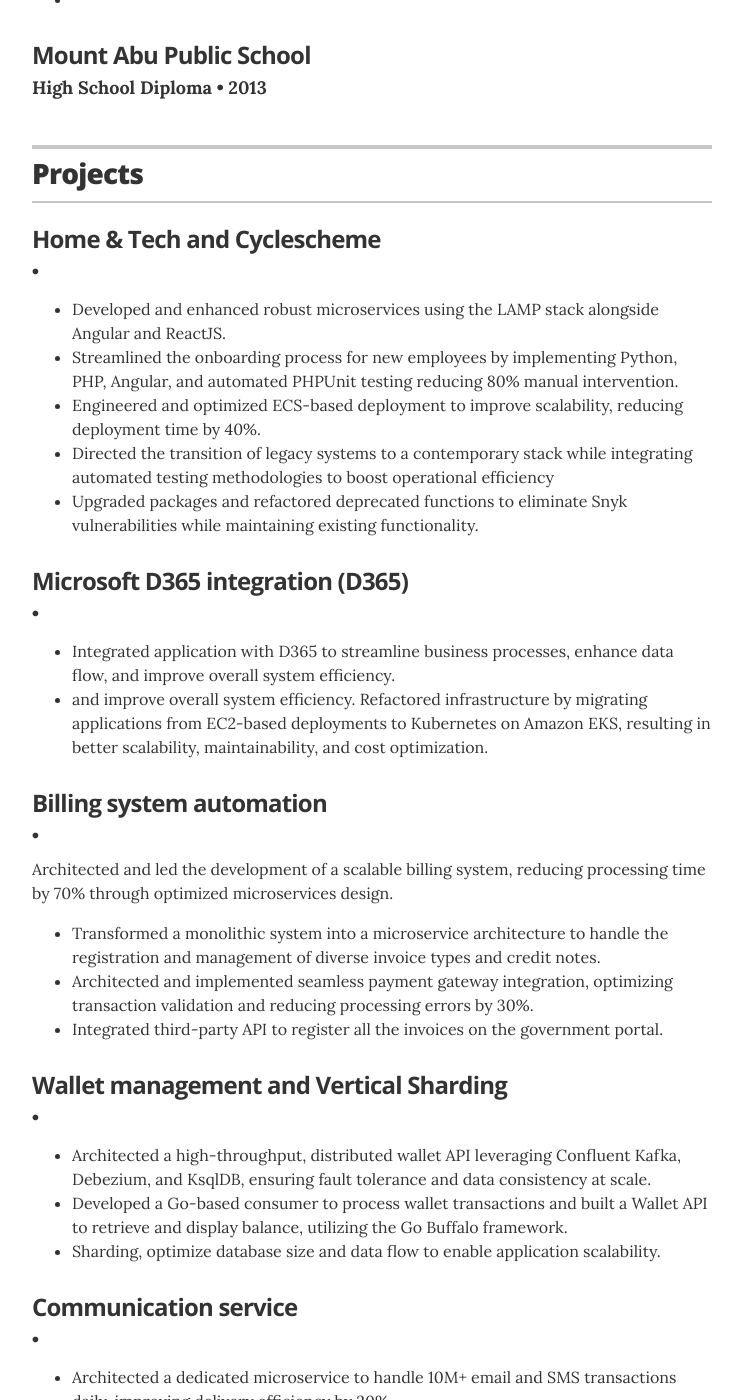
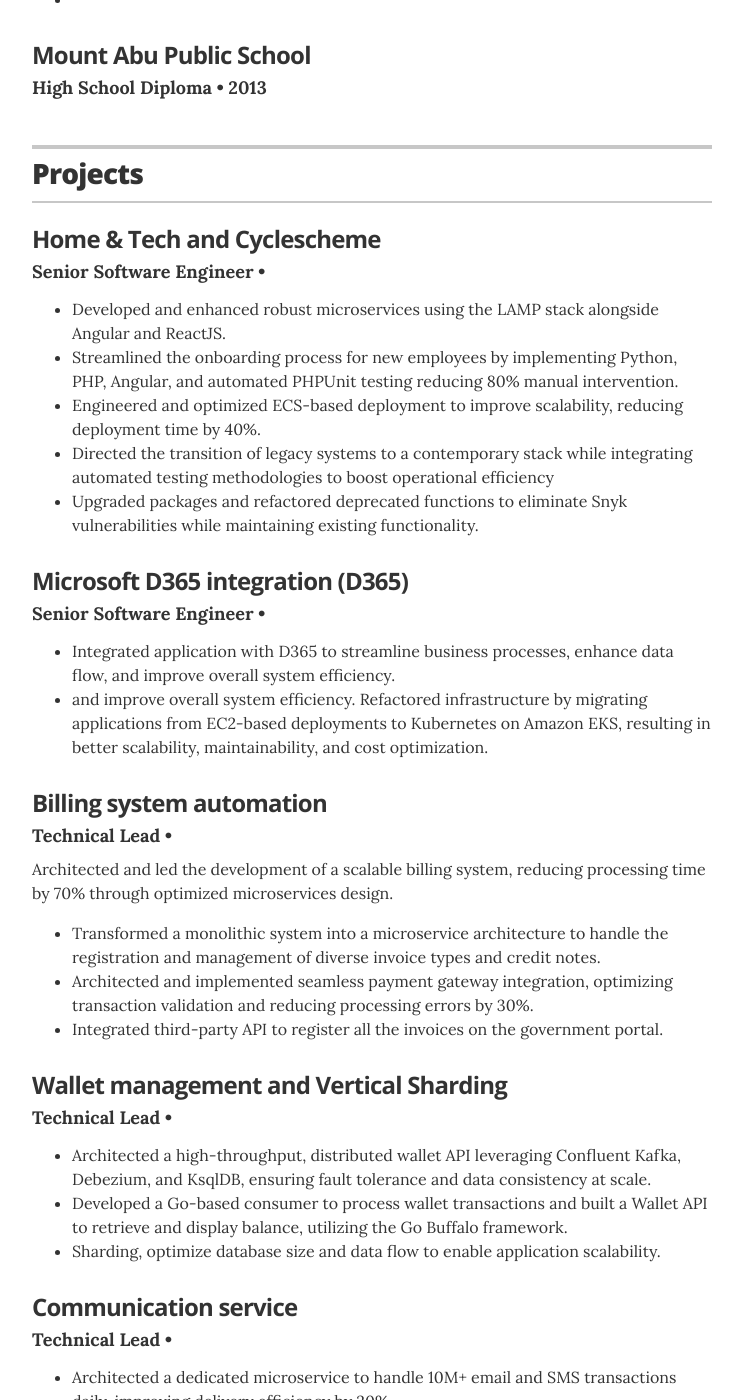
Before and after one commit to saurav3110/saurav3110.github.io, a Jekyll site: the page built from index.html, in a window 1280 px wide and 1400 px high, scrolled down 1305 px. Shown: the whole window, without its empty margins (268-1011 px from the left). Built offline with Jekyll 4.4.1, drawn with Linux system fonts in a browser that asks for light colours.

Commit message:
projects

```diff
--- a/_data/projects.yml
+++ b/_data/projects.yml
@@ -3,7 +3,7 @@
 
 # blackhawk
 - project: Home & Tech and Cyclescheme
-  role:
+  role: Senior Software Engineer
   duration:
   # url: "#"
   description: <ul class="resume-item-list">
@@ -17,7 +17,7 @@
 
 # blackhawk
 - project: Microsoft D365 integration (D365)
-  role:
+  role: Senior Software Engineer
   duration:
   # url: "#"
   description: <ul class="resume-item-list">
@@ -28,7 +28,7 @@
 
 # Shiprocket
 - project: Billing system automation
-  role:
+  role: Technical Lead
   duration:
   # url: "#"
   description: Architected and led the development of a scalable billing system, reducing processing time
@@ -41,7 +41,7 @@
 
 # Shiprocket
 - project: Wallet management and Vertical Sharding
-  role:
+  role: Technical Lead
   duration:
   # url: "#"
   description: <ul class="resume-item-list">
@@ -52,7 +52,7 @@
 
 # Shiprocket
 - project: Communication service
-  role:
+  role: Technical Lead
   duration:
   # url: "#"
   description: <ul class="resume-item-list">
@@ -62,7 +62,7 @@
 
 # Softdew
 - project: Aviation projects
-  role:
+  role: Software Engineer
   duration:
   # url: "#"
   description: Optimized Flight Ground Operations
```
